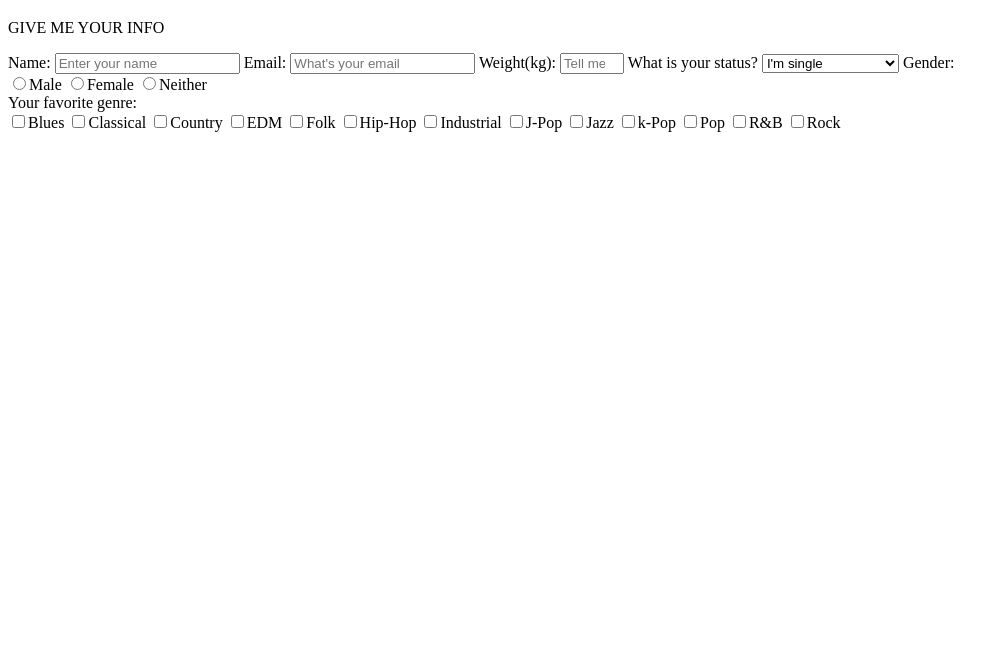
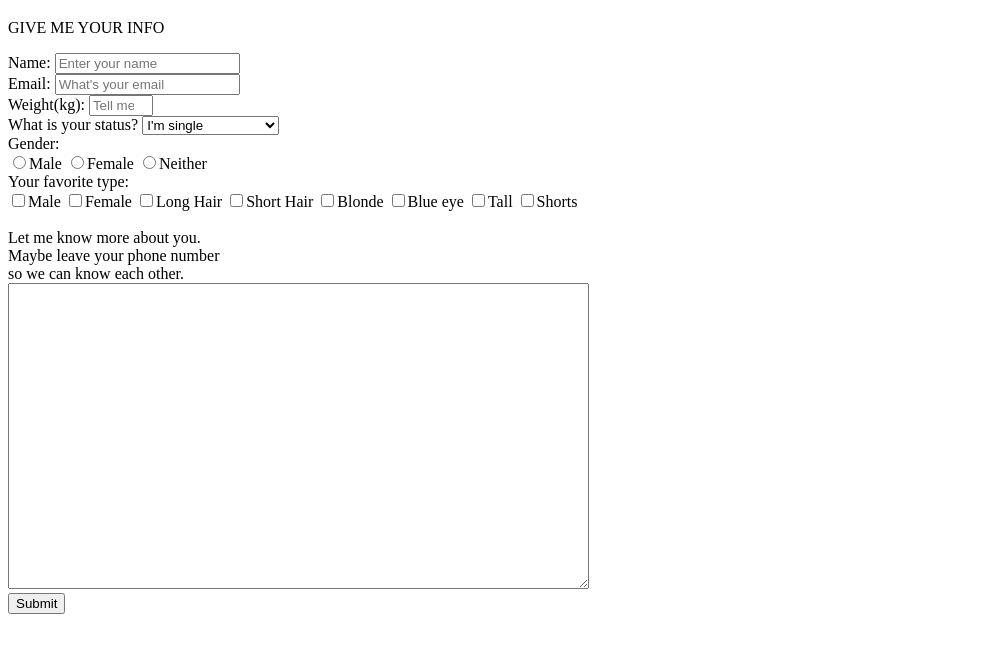
Before and after one commit to csc473s2019-webdev/hw3-p5-practice-with-html-css-forms-jiajern, a plain HTML site: page index.html in a window 1280 px wide. Shown: the part 61-714 px from the top of the page, without its empty margins (0-1003 px from the left). Drawn offline with Linux system fonts and the light colour scheme.

Commit message:
passed all the test

```diff
--- a/index.html
+++ b/index.html
@@ -10,19 +10,31 @@
 </head>
 
 <body>
+    <div>
         <h1 id="title">Survey Form</h1>
+    </div>
+    <div>
         <p id="description">GIVE ME YOUR INFO</p>
+    </div>
+    <div>
         <form action="" id="survey-form">
             <!-- Name -->
+            <div>
                 <label for="name" id="name-label">Name:</label>
                 <input type="text" id="name" placeholder="Enter your name" required>
+            </div>
             <!-- Email -->
+            <div>
                 <label for="email" id="email-label">Email:</label>
                 <input type="email" id="email" placeholder="What's your email" required>
+            </div>
             <!-- number -->
+            <div>
                 <label for="weight" id="number-label">Weight(kg):</label>
                 <input type="number" id="number" placeholder="Tell me your weight!" min="5" max="200" required>
+            </div>
             <!-- dropdown -->
+            <div>
                 <label for="status">What is your status?</label>
                 <select name="status" id="dropdown">
                     <option value="Single">I'm single</option>
@@ -30,32 +42,46 @@
                     <option value="Widow">I'm a widow</option>
                     <option value="TBA">Taken but available</option>
                 </select>
+            </div>
             <!-- radio -->
+            <div>
                 <label for="gender">Gender:</label>
                 <div>
                     <input type="radio" name="gender" value="male" id="male">Male
                     <input type="radio" name="gender" value="female" id="female">Female
                     <input type="radio" name="gender" value="neither" id="neither">Neither
                 </div>
+            </div>
             <!-- checkbox -->
-        <label for="genre">Your favorite genre:</label>
+            <div>
+                <label for="type">Your favorite type:</label>
                 <div class="block">
-            <input type="checkbox" name="genre" value="Blues">Blues
-            <input type="checkbox" name="genre" value="Classical">Classical
-            <input type="checkbox" name="genre" value="Country">Country
-            <input type="checkbox" name="genre" value="EDM">EDM
-            <input type="checkbox" name="genre" value="Folk">Folk
-            <input type="checkbox" name="genre" value="Hip-Hop">Hip-Hop
-            <input type="checkbox" name="genre" value="Industrial">Industrial
-            <input type="checkbox" name="genre" value="J-Pop">J-Pop
-            <input type="checkbox" name="genre" value="Jazz">Jazz
-            <input type="checkbox" name="genre" value="k-Pop">k-Pop
-            <input type="checkbox" name="genre" value="Pop">Pop
-            <input type="checkbox" name="genre" value="R&B">R&B
-            <input type="checkbox" name="genre" value="Rock">Rock
+                    <input type="checkbox" name="type" value="Male">Male
+                    <input type="checkbox" name="type" value="Female">Female
+                    <input type="checkbox" name="type" value="Lhair">Long Hair
+                    <input type="checkbox" name="type" value="Shair">Short Hair
+                    <input type="checkbox" name="type" value="Blonde">Blonde
+                    <input type="checkbox" name="type" value="Blue-eye">Blue eye
+                    <input type="checkbox" name="type" value="Tall">Tall
+                    <input type="checkbox" name="type" value="Short">Shorts
                 </div>
-
+            </div>
+            <!-- text area -->
+            <div>
+                <label for="message">
+                    <br> Let me know more about you.
+                    <br> Maybe leave your phone number
+                    <br> so we can know each other.
+                    <br>
+                </label>
+            </div>
+            <div>
+                <textarea name="message" id="message" cols="70" rows="20"></textarea>
+            </div>
+            <!-- submit button -->
+            <input type="submit" id="submit" value="Submit">
         </form>
+    </div>
 
 
 
```
Also changed, not shown: 1 other file. Lines whose indentation alone changed are shown as unchanged.
